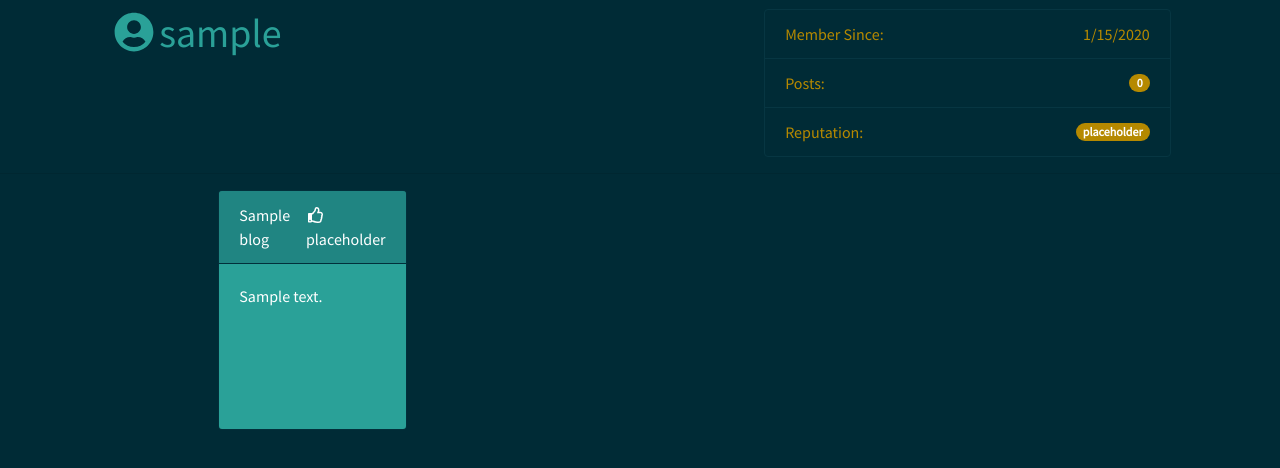
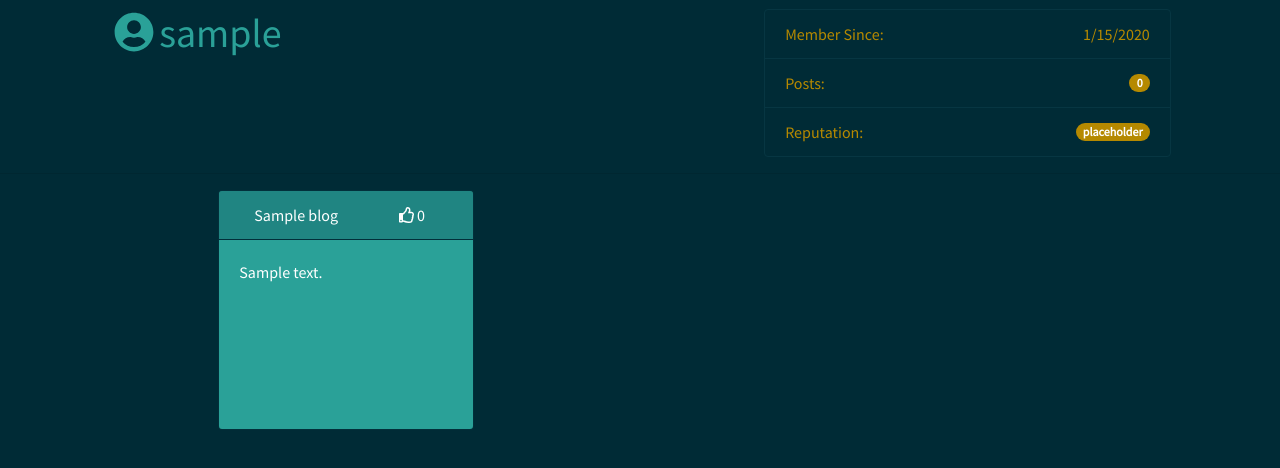
Before and after one commit to Seanzee25/blogz, a Flask app: template templates/singleUser.html in a window 1280 px wide. Shown: the part 56-524 px from the top of the page. Run offline with Flask 2, Linux system fonts and the light colour scheme; the visitor is signed in with stand-in values (Sample User, id 1); tables that the repository leaves empty hold one stand-in row (values such as "Sample post"); the template is opened without the code that fills it: values that come from a table or form of the project are taken from there, most other values are stand-ins (such as "Sample title", 1, 10 or a date in 2020); data that the repository does not hold is empty; some libraries are stand-ins or nearby versions.

Commit message:
Fixed grid spacing for user page. Might still need touchup.

```diff
--- a/templates/singleUser.html
+++ b/templates/singleUser.html
@@ -34,19 +34,20 @@
     </div>
     <div class="row">
         <!-- USER POSTS -->
-        <div class="col-lg-2"></div>
+        <div class="col-xl-2"></div>
         {% for blog in blogs %}
             {% if loop.index0 % 4 == 0 %}
-            <div class="col-lg-2"></div>
+            <div class="col-xl-2"></div>
         </div>
         <div class="row">
-            <div class="col-lg-2"></div>
+            <div class="col-xl-2"></div>
             {% endif %}
-            <div class="col-lg-2">
-                <a href="./blog?id={{blog.id}}" class="card text-white bg-success mb-3" style="max-width: 20rem; min-height: 15rem; max-height: 15rem; overflow: hidden;">
+            <div class="col-xl-2 mr-4">
+                <a href="./blog?id={{blog.id}}" class="card text-white bg-success mb-3 ml-auto mr-auto" style="min-width: 16rem; max-width: 16rem; min-height: 15rem; max-height: 15rem; overflow: hidden;">
                     <div class="card-header justify-content-between d-flex align-items-center">
-                        {{blog.title}}
-                        <span><i class="far fa-thumbs-up fa-fw"></i>placeholder</span>
+                        <div class="col-8">{{blog.title}}</div>
+
+                        <div class="col-4"><i class="far fa-thumbs-up fa-fw"></i>0</div>
                     </div>
                     <div class="card-body">
                         <p class="card-text">{{blog.body}}</p>
@@ -54,6 +55,6 @@
                 </a>
             </div>
         {% endfor %}
-        <div class="col-lg-2"></div>
+        <div class="col-xl-2"></div>
     </div>
 {% endblock %}
```
